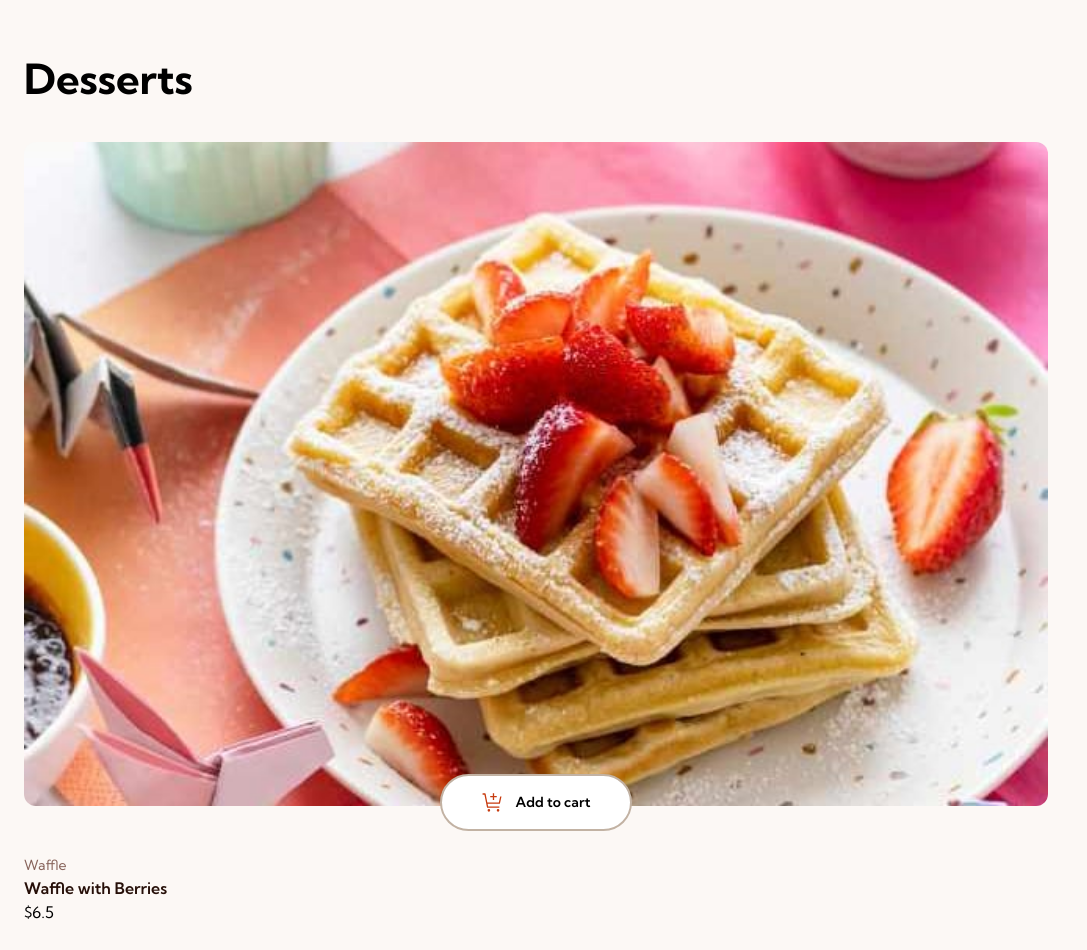
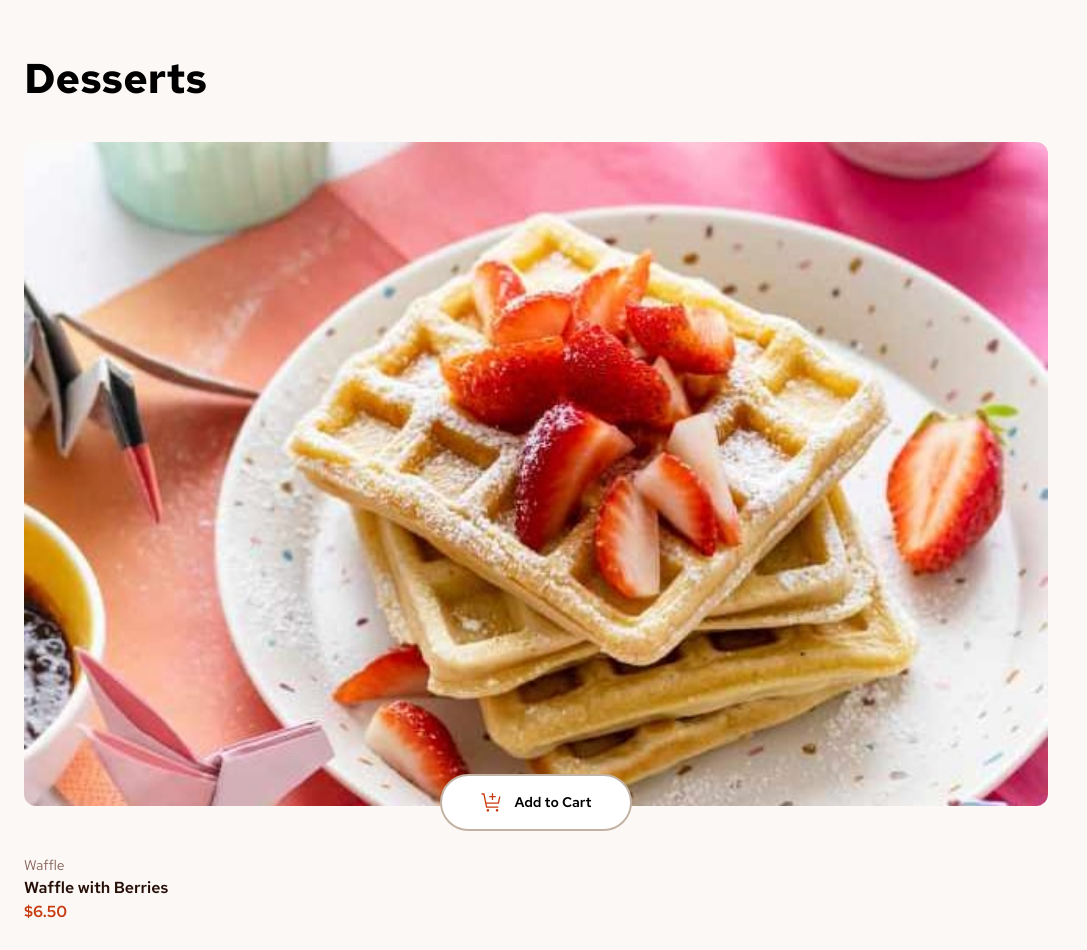
Before and after one commit to JoshuaNwaizu/Product-list, a React (Vite) app: page / in a window 1280 px wide. Shown: the top 950 px of the page, without its empty margins (0-1087 px from the left). Built offline with nearby package versions, Linux system fonts and the light colour scheme.

Commit message:
first commit

```diff
--- a/package.json
+++ b/package.json
@@ -11,7 +11,9 @@
   },
   "dependencies": {
     "react": "^18.3.1",
-    "react-dom": "^18.3.1"
+    "react-dom": "^18.3.1",
+    "react-redux": "^9.1.2",
+    "redux": "^5.0.1"
   },
   "devDependencies": {
     "@types/react": "^18.3.3",
--- a/src/components/ProductItems.tsx
+++ b/src/components/ProductItems.tsx
@@ -1,4 +1,5 @@
 // import React from 'react'
+import { useSelector, UseSelector } from 'react-redux';
 import productJson from '../data.json';
 
 export interface Image {
@@ -18,12 +19,19 @@ export interface FoodItem {
 const productList: FoodItem[] = productJson;
 
 const ProductItems = () => {
+  const productItem = useSelector((store) => store);
+
+  console.log(productItem);
+  // console.log(productItem.count);
   return (
     <section>
       <h1 className="text-[2.6rem] font-bold">Desserts</h1>
       <article className="flex flex-col mt-8 gap-7">
         {productList.map((product) => (
-          <div className="flex flex-col">
+          <div
+            className="flex flex-col"
+            key={product.name}
+          >
             <img
               src={product.image.mobile}
               alt={product.name}
@@ -36,7 +44,7 @@ const ProductItems = () => {
                   src="/assets/images/icon-add-to-cart.svg"
                   alt="cart logo"
                 />
-                <p className="font-semibold text-[14px]">Add to cart</p>
+                <p className="font-semibold text-[14px]">Add to Cart</p>
               </span>
             </span>
 
@@ -47,7 +55,9 @@ const ProductItems = () => {
               <span className="text-[16px] font-semibold text-[#260F08]">
                 {product.name}
               </span>
-              <span>${product.price}</span>
+              <span className="text-[16px] text-[#C73B0F] font-semibold">
+                ${product.price.toFixed(2)}
+              </span>
             </p>
           </div>
         ))}
--- /dev/null
+++ b/src/features/productsSlice.tsx
@@ -0,0 +1,41 @@
+interface CartItem {
+  name: string;
+  price: number;
+}
+
+interface State {
+  count: number;
+  cart: CartItem[];
+}
+
+const initialState: State = {
+  count: 0,
+  cart: [],
+};
+
+const cartReducer = (state = initialState, action: any) => {
+  switch (action.type) {
+    case 'add/count':
+      return { ...state, count: state.count + 1 };
+
+    case 'minus/count':
+      return { ...state, count: Math.max(state.count - 1, 0) };
+    case 'add/cart':
+      return {
+        ...state,
+        cart: [
+          ...state.cart,
+          { name: action.payload.name, price: action.payload.price },
+        ],
+      };
+
+    default:
+      return state;
+  }
+};
+
+export const addCart = (name: string, price: number) => {
+  return { type: 'add/cart', payload: { name, price } };
+};
+
+export default cartReducer;
--- a/src/index.css
+++ b/src/index.css
@@ -1,16 +1,12 @@
 @import url('https://fonts.googleapis.com/css2?family=Kumbh+Sans:wght@100..900&display=swap');
+@import url('https://fonts.googleapis.com/css2?family=Kumbh+Sans:wght@100..900&family=Red+Hat+Text:ital,wght@0,300..700;1,300..700&display=swap');
 @tailwind base;
 @tailwind components;
 @tailwind utilities;
 
 :root {
-  font-family: Inter, system-ui, Avenir, Helvetica, Arial, sans-serif;
   line-height: 1.5;
   font-weight: 400;
-
-  /* color-scheme: light dark; */
-  /* color: rgba(255, 255, 255, 0.87); */
-  /* background-color: #242424; */
 
   font-synthesis: none;
   text-rendering: optimizeLegibility;
@@ -19,6 +15,9 @@
 }
 
 body {
-  font-family: "Kumbh Sans", sans-serif;
+  font-family: "Red Hat Text", sans-serif;
   background-color: #FCF8F5;
+  font-optical-sizing: auto;
+  font-weight: normal;
+  font-style: normal;
 }
--- a/src/main.tsx
+++ b/src/main.tsx
@@ -1,10 +1,14 @@
-import React from 'react'
-import ReactDOM from 'react-dom/client'
-import App from './App.tsx'
-import './index.css'
+import React from 'react';
+import ReactDOM from 'react-dom/client';
+import App from './App.tsx';
+import './index.css';
+import store from './store.tsx';
+import { Provider } from 'react-redux';
 
 ReactDOM.createRoot(document.getElementById('root')!).render(
-  <React.StrictMode>
-    <App />
-  </React.StrictMode>,
-)
+  <Provider store={store}>
+    <React.StrictMode>
+      <App />
+    </React.StrictMode>
+  </Provider>
+);
--- /dev/null
+++ b/src/store.tsx
@@ -0,0 +1,7 @@
+import { createStore } from 'redux';
+import cartReducer from './features/productsSlice';
+
+const store = createStore(cartReducer);
+// store.dispatch(addCart('Fruit salad', 2.3));
+
+export default store;
```
Also changed, not shown: 1 other file (tests, documents, lock files or other folders).
